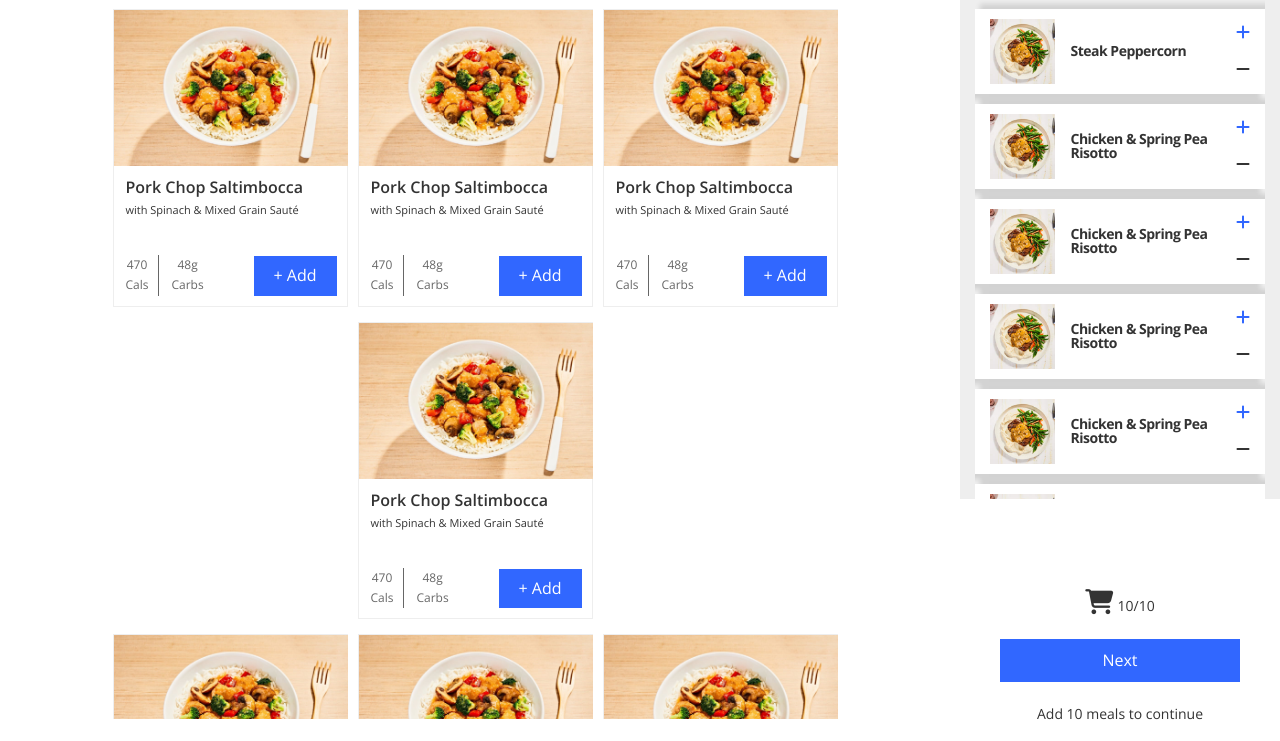
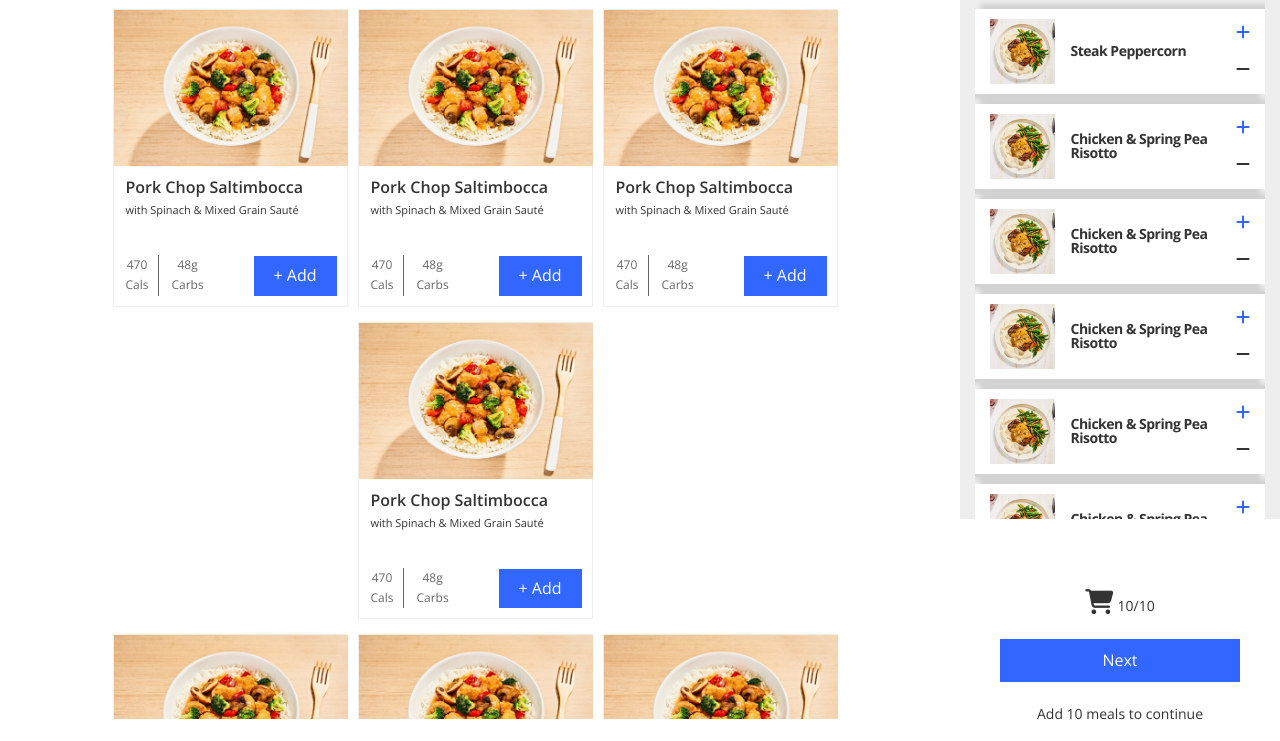
Before and after one commit to hssnfarooq/freshly, a plain HTML site: page meals.html in a window 1280 px wide. Shown: the part 59-800 px from the top of the page. Drawn offline with nearby package versions, Linux system fonts and the light colour scheme.

Commit message:
Meals updated 2

```diff
--- a/CSS/meals.css
+++ b/CSS/meals.css
@@ -331,7 +331,7 @@ body {
 }
 
 .container-left .main-cart-section-scroll {
-  height: 500px;
+  height: 65vh;
   overflow-y: auto;
 }
 
```
